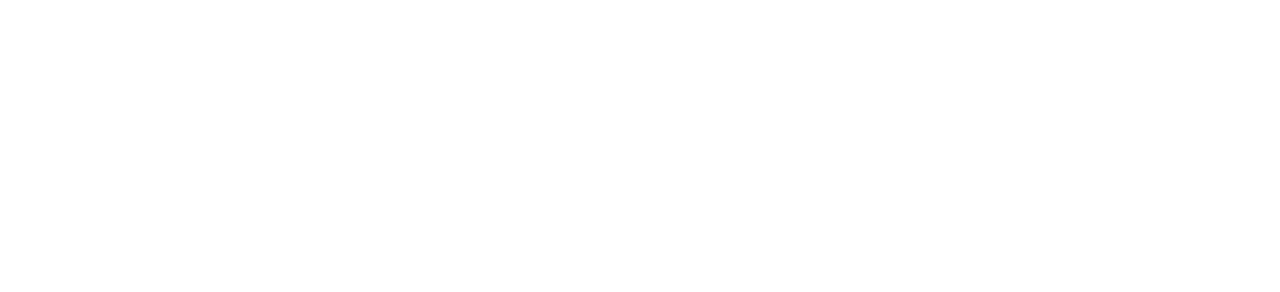
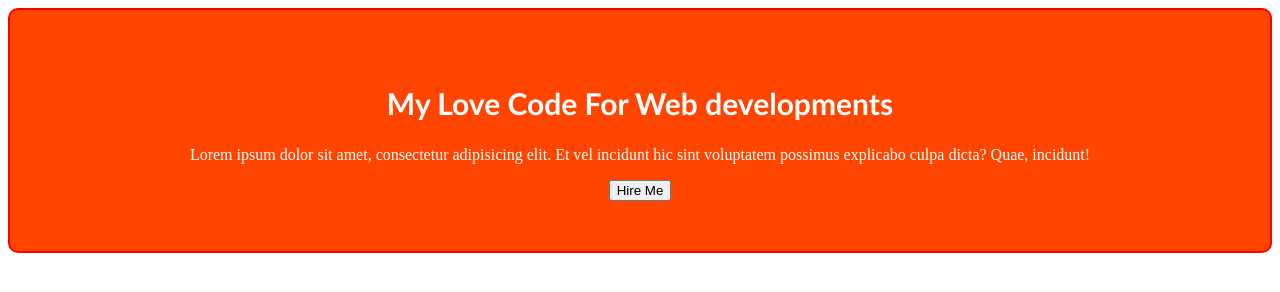
Before and after one commit to dassujon1/my-secound-code, a plain HTML site: page index.html in a window 1280 px wide. Drawn offline with Linux system fonts and the light colour scheme.

Commit message:
my final blog

```diff
--- a/index.html
+++ b/index.html
@@ -4,8 +4,13 @@
     <meta charset="UTF-8">
     <meta name="viewport" content="width=device-width, initial-scale=1.0">
     <title>my secound code</title>
+    <link rel="stylesheet" href="styles/style.css">
 </head>
 <body>
-
+    <div>
+        <h2 class="main">My Love Code For Web developments</h2>
+        <p>Lorem ipsum dolor sit amet, consectetur adipisicing elit. Et vel incidunt hic sint voluptatem possimus explicabo culpa dicta? Quae, incidunt!</p>
+        <button>Hire Me</button>
+    </div>
 </body>
 </html>
--- /dev/null
+++ b/styles/style.css
@@ -0,0 +1,14 @@
+div{
+    background-color: orangered;
+    color: white;
+    padding: 50px;
+    border: 2px solid red;
+    border-radius: 10px;
+    text-align: center;
+
+}
+.main{
+    font-size: 30px;
+    font-family: 'Gill Sans', 'Gill Sans MT', Calibri, 'Trebuchet MS', sans-serif;
+
+}
```
